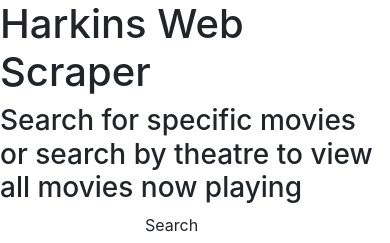
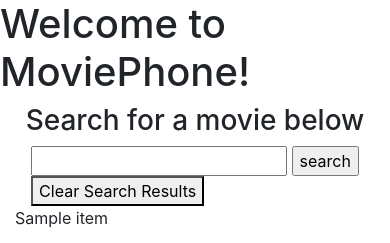
Before and after one commit to zachspiel/Movie-Search-App, a Flask app: template templates/index.html in a window 390 px wide. Shown: the top 243 px of the page. Run offline with Flask 2, Linux system fonts and the light colour scheme; the template is opened without the code that fills it: most values are stand-ins (such as "Sample title", 1, 10 or a date in 2020); some libraries are stand-ins or nearby versions.

Commit message:
Update index.html

```diff
--- a/templates/index.html
+++ b/templates/index.html
@@ -1,57 +1,51 @@
 <!DOCTYPE html>
 <html>
    <head>
-	<title>Harkins Web Scraper</title>
-	<link rel="stylesheet" type="text/css" href= "{{ url_for('static',filename='styles/styles.css') }}">
+      <title>MoviePhone</title>
+      <meta name="viewport" content="width=device-width, initial-scale=1.0">
       <link rel="stylesheet" href="https://stackpath.bootstrapcdn.com/bootstrap/4.3.1/css/bootstrap.min.css" integrity="sha384-ggOyR0iXCbMQv3Xipma34MD+dH/1fQ784/j6cY/iJTQUOhcWr7x9JvoRxT2MZw1T" crossorigin="anonymous">
-
-	<style type="text/css">
-	</style>
+      <link rel= "stylesheet" type= "text/css" href= "{{ url_for('static',filename='styles/style.css') }}">
+      <link href="https://fonts.googleapis.com/css?family=Roboto|Roboto+Slab&display=swap" rel="stylesheet">
    </head>
    <body>
       <div class="container-fluid">
-
       <div class="row justify-content-center align-items-center">
-			<h1>Harkins Web Scraper</h1>
+      	<div class="row-sm-12">
+         <h1 id="title" class="text-lg-center">Welcome to MoviePhone!</h1>
         </div>
-		<div class="row justify-content-center">
-			<h3>Search for specific movies or search by theatre to view all movies now playing</h3>
       </div>
-		<div class="row justify-content-center">
+      <div class="row justify-content-center align-items-center">
+         <h3 id="search-text" class="text-lg-center">
+            Search for a movie below <!--or <a href="#">view all movies now playing</a>-->
+         </h3>
+      </div>
+      <div class="row justify-content-center align-items-center" >
          <!-- Search bar row-->
-			<div class="col-4" >
-				<form method="post">
-					<label for="movie">Search</label>
+         <div class="justify-content-center align-items-center">
+            <form method="post" >
                <input type="text" name="movie" id="movie">
-
-					<select name="theatre">
-						<option>Select a Theatre</option>
-						{% for theatre in theatres%}
-						<option>{{ theatre }}</option>
-						{% endfor %}
-					</select>
-
-					<input type="submit" value="search" id="submit"></form>
+               <input type="submit" value="search" id="submit" class="submitButton">
+               <!--<br>
+                  <input type="submit" value="search for all movies" id="movieSearch"></form>-->
             </form>
+            <button type="button" onclick="window.location.href='{{ url_for( 'index') }}';" style="display:{{ clearButton }}" class="clearButton">Clear Search Results</button>
          </div>
-
          </div>
-
-		<div class="row"><h1>Showing results for: {{ search }}<br>At: {{ theatre_name }}</h1></div>
-
          <div class="row">
-			{% for item in searched_movies %}
-			<div class="col col-lg-2 col-sm-4 border">
-				<p>{{ item }}</p>
-				<img src=" {{ searched_movies[item] }} " style="width:100px;height:150px;">
-				<p class="border" style="font-size:15px;padding:"10px;border:5px,solid,black;" >{{ showtimes[item] }}</p>
+         </div>
+         <div class="row" id="movie-results">
+            {% for item in movies %}
+            <div class="col-lg-3 col-sm-12 animated animatedFadeInUp fadeInUp" id="movie-box">
+               <p id="movie-title">{{ item }}</p>
+               <img src=" {{ movies[item][0] }} " style="width:150px;height:200px;">
+               <br>
+               <a href="//{{ movies[item][1] }}" target="_blank"> View Show times at Harkins</a>
             </div>
             {% endfor %}
          </div>
+
       <script src="https://code.jquery.com/jquery-3.3.1.slim.min.js" integrity="sha384-q8i/X+965DzO0rT7abK41JStQIAqVgRVzpbzo5smXKp4YfRvH+8abtTE1Pi6jizo" crossorigin="anonymous"></script>
       <script src="https://cdnjs.cloudflare.com/ajax/libs/popper.js/1.14.7/umd/popper.min.js" integrity="sha384-UO2eT0CpHqdSJQ6hJty5KVphtPhzWj9WO1clHTMGa3JDZwrnQq4sF86dIHNDz0W1" crossorigin="anonymous"></script>
       <script src="https://stackpath.bootstrapcdn.com/bootstrap/4.3.1/js/bootstrap.min.js" integrity="sha384-JjSmVgyd0p3pXB1rRibZUAYoIIy6OrQ6VrjIEaFf/nJGzIxFDsf4x0xIM+B07jRM" crossorigin="anonymous"></script>
-
-
    </body>
 </html>
```
Lines whose indentation alone changed are shown as unchanged.
